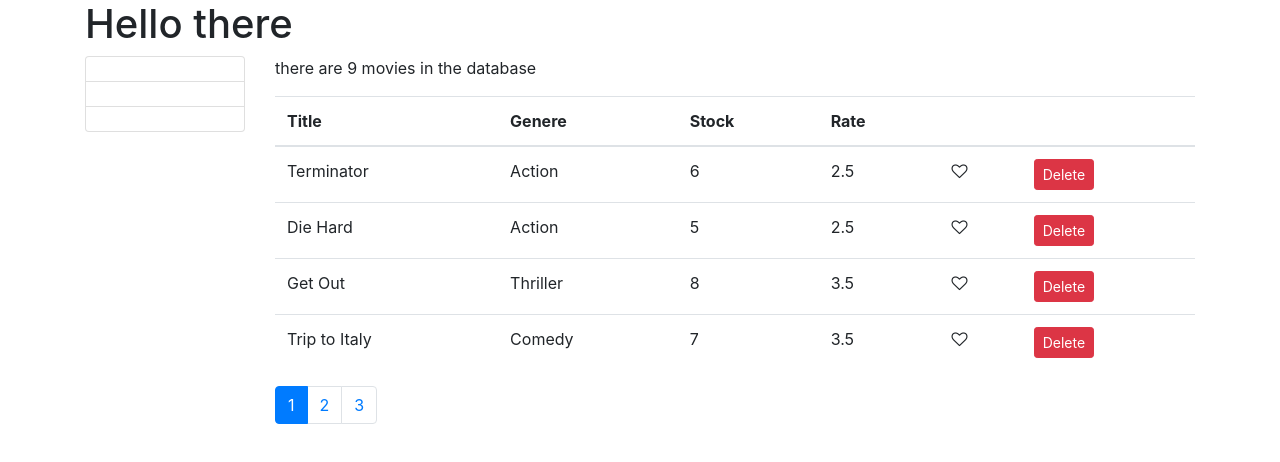
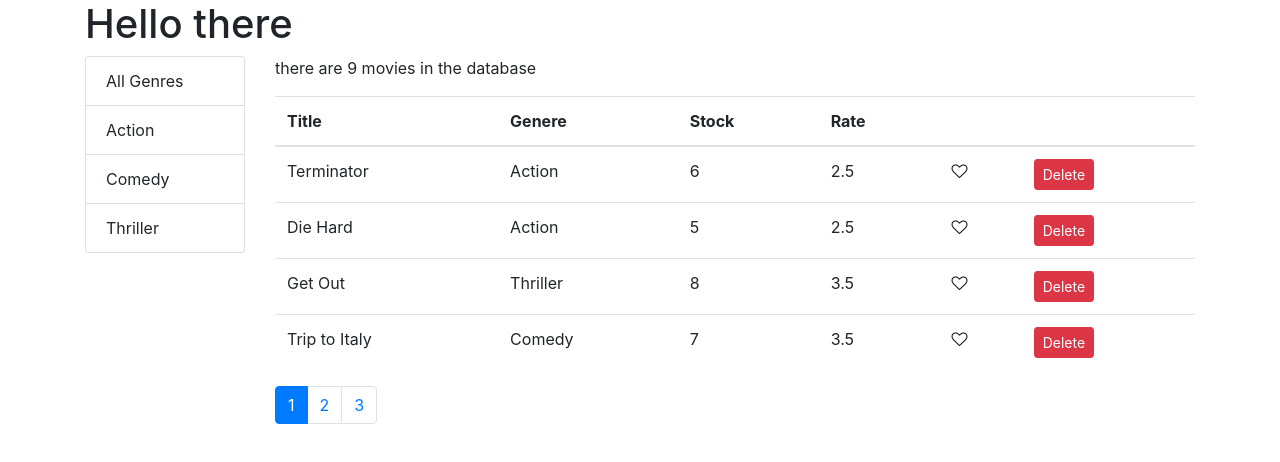
Before and after one commit to rizekj12/vidly-react-practice, a React (Create React App) app: page / in a window 1280 px wide. Shown: the top 462 px of the page. Built offline with nearby package versions, Linux system fonts and the light colour scheme.

Commit message:
added filtering

```diff
--- a/src/Movies.jsx
+++ b/src/Movies.jsx
@@ -5,6 +5,7 @@
 import ListGroup from "./common/ListGroup";
 import Pagination from "./common/Pagination";
 import { paginate } from "./utils/paginate";
+import { filter } from "lodash";
 
 class Movies extends Component {
   state = {
@@ -15,7 +16,8 @@
   };
 
   componentDidMount() {
-    this.setState({ movies: getMovies(), genres: getGenres() });
+    const genres = [{name: 'All Genres'},...getGenres()]
+    this.setState({ movies: getMovies(), genres });
   }
 
   handleDelete = (movie) => {
@@ -38,30 +40,41 @@
     this.setState({ currentPage: page });
   };
 
-  handleGenreSelect = (genre) => {};
+  handleGenreSelect = (genre) => {
+    this.setState({ selectedGenre: genre,
+      currentPage: 1
+    });
+  };
 
   render() {
     const { length: moviesCount } = this.state.movies;
-    const { pageSize, currentPage, movies: allMovies } = this.state;
+    const {
+      pageSize,
+      currentPage,
+      selectedGenre,
+      movies: allMovies,
+    } = this.state;
 
     if (moviesCount === 0) {
       return <p>There are no movies in the database</p>;
     }
 
-    const movies = paginate(allMovies, currentPage, pageSize);
+    const filtered = selectedGenre && selectedGenre._id
+      ? allMovies.filter((m) => m.genre._id === selectedGenre._id)
+      : allMovies;
+    const movies = paginate(filtered, currentPage, pageSize);
 
     return (
       <div className="row">
         <div className="col-2">
           <ListGroup
             items={this.state.genres}
-            textPropery="name"
-            valuePropery="_id"
+            selectedItem={this.state.selectedGenre}
             onItemSelect={this.handleGenreSelect}
           />
         </div>
         <div className="col">
-          <p>there are {moviesCount} movies in the database</p>
+          <p>there are {filtered.length} movies in the database</p>
           <table className="table">
             <thead>
               <tr>
@@ -100,7 +113,7 @@
             </tbody>
           </table>
           <Pagination
-            itemsCount={moviesCount}
+            itemsCount={filtered.length}
             pageSize={pageSize}
             onPageChange={this.handlePageChange}
             currentPage={currentPage}
--- a/src/common/ListGroup.jsx
+++ b/src/common/ListGroup.jsx
@@ -1,12 +1,32 @@
-import React from 'react';
+import React from "react";
 
 const ListGroup = (props) => {
-    const { items, textProperty, valueProperty } = props
-    return <ul className="list-group">
-        {items.map( item => <li key={item[valueProperty]} className="list-group-item">{item[textProperty]}</li>
-        )}
+  const {
+    items,
+    textProperty,
+    valueProperty,
+    selectedItem,
+    onItemSelect,
+  } = props;
+  return (
+    <ul className="list-group">
+      {items.map((item) => (
+        <li
+          onClick={() => onItemSelect(item)}
+          key={item[valueProperty]}
+          className={
+            item === selectedItem ? "list-group-item active" : "list-group-item"
+          }
+        >
+          {item[textProperty]}
+        </li>
+      ))}
+    </ul>
+  );
+};
 
-    </ul>
-}
-
+ListGroup.defaultProps = {
+  textProperty: "name",
+  valueProperty: "_id",
+};
 export default ListGroup;
```
Also changed, not shown: src/MoviesTable.jsx (added, +10 -0 lines), 1 other file (tests, documents, lock files or other folders).
